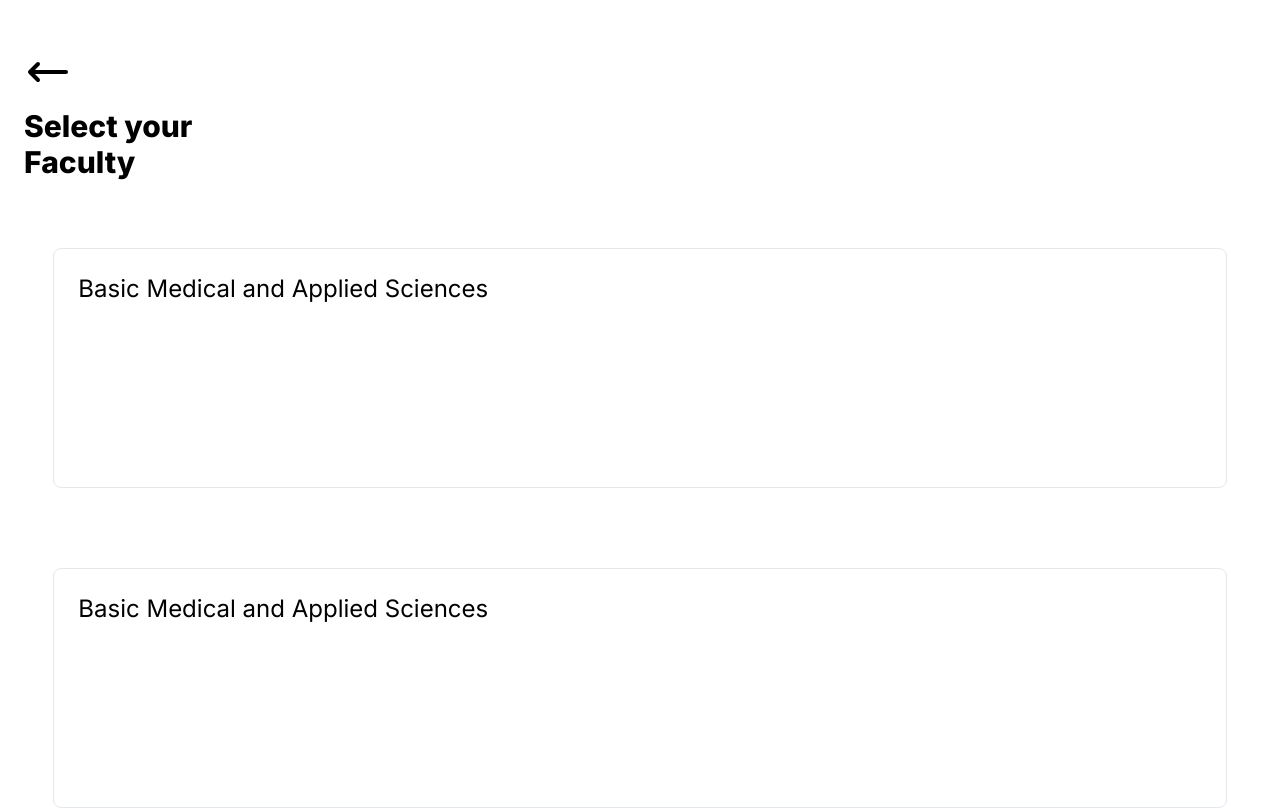
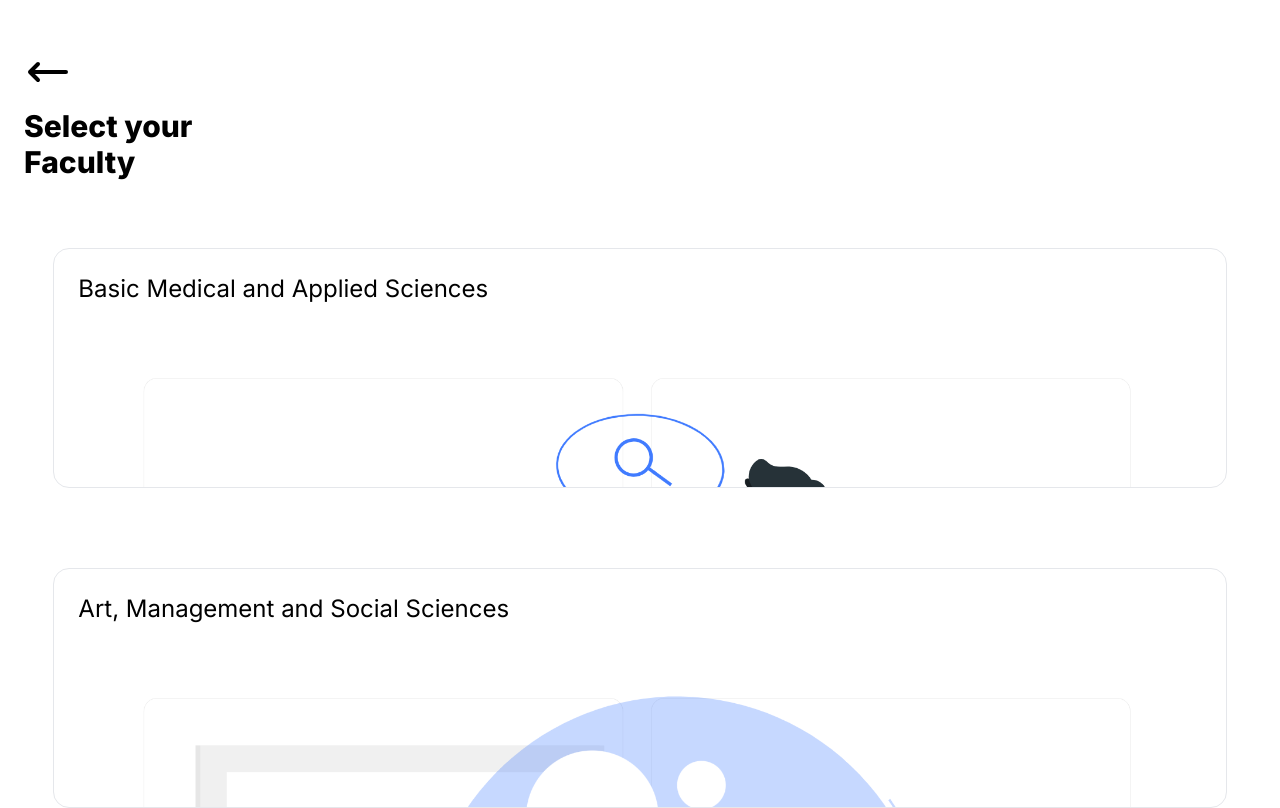
Before and after one commit to Layenull/attendr, a Next.js app: page /FacultySelect in a window 1280 px wide. Built offline with nearby package versions, Linux system fonts and the light colour scheme.

Commit message:
added props to the selection card to enable adding dynamic bg-images

```diff
--- a/components/SelectionCard.js
+++ b/components/SelectionCard.js
@@ -1,24 +1,19 @@
 import React from 'react'
 import Image from 'next/image'
 
-const SelectionCard = () => {
+const SelectionCard = ({ text, bgImage }) => {
     return (
-        // <div className='block max-w-sm p-6 bg-white border border-gray-200 rounded-xl '>
-        //     <Image src="/Welcome-image.svg" width={200} height={200} className="relative bottom-6 " />
-        //     <p>Basic Medical and Applied Sciences</p>
 
-
-        // </div>
-
-        <div className=" rounded-lg border w-11/12 h-60 overflow-hidden">
+        <div className={`rounded-2xl border w-11/12 h-60 overflow-hidden bg-cover  ${bgImage}`}>
             {/* <div className="object-cover w-full rounded-t-lg h-20 ">
                 <Image src="/Medical research-rafiki.png" alt="Medical Sciences" fill />
             </div> */}
             <div className="p-6">
-                <p className="text-2xl  mb-4">Basic Medical and Applied Sciences</p>
+                <p className="text-2xl  mb-4">{text}</p>
 
             </div>
         </div>
+
 
 
     )
--- a/pages/FacultySelect.js
+++ b/pages/FacultySelect.js
@@ -22,12 +22,12 @@ const FacultySelect = () => {
             <div className=' flex flex-col justify-center pt-32 '>
 
                 <div className='flex justify-center'>
-                    <SelectionCard />
+                    <SelectionCard text="Basic Medical and Applied Sciences" bgImage="bg-scientist" />
                 </div>
 
 
                 <div className='flex justify-center pt-20 '>
-                    <SelectionCard />
+                    <SelectionCard text="Art, Management and Social Sciences" bgImage="bg-creative" />
                 </div>
 
             </div>
@@ -35,12 +35,7 @@ const FacultySelect = () => {
             {/* End-Faculty-selection-cards */}
 
 
-
-
-            {/* <div>
-                <h1>Welcome to my app!</h1>
-                <customButton href="/contact" text="Contact Us" />
-            </div> */}
+        </div>
 
 
 
@@ -56,7 +51,8 @@ const FacultySelect = () => {
 
 
 
-        </div>
+
+
     )
 }
 
--- a/pages/Signup.js
+++ b/pages/Signup.js
@@ -156,6 +156,9 @@ export default function Signup() {
                         </div>
                     </div> */}
 
+
+
+
                 </form>
             </div>
         </div>
--- a/pages/index.js
+++ b/pages/index.js
@@ -1,6 +1,6 @@
 import Head from 'next/head'
 import { Inter } from 'next/font/google'
-import ButtonOne from '@/components/ButtonOne'
+import ButtonOne from '@/components/button'
 
 
 
--- a/tailwind.config.js
+++ b/tailwind.config.js
@@ -19,7 +19,8 @@ module.exports = {
 
       backgroundImage: {
         'graduation': "url('../public/Graduation-rafiki.png')",
-        // 'opacity': "0.4",
+        'scientist': "url('../public/Medical research-rafiki.png')",
+        'creative': "url('../public/Creative team-rafiki.png')",
 
 
       }
```
Also changed, not shown: public/Creative team-rafiki.png (added).
